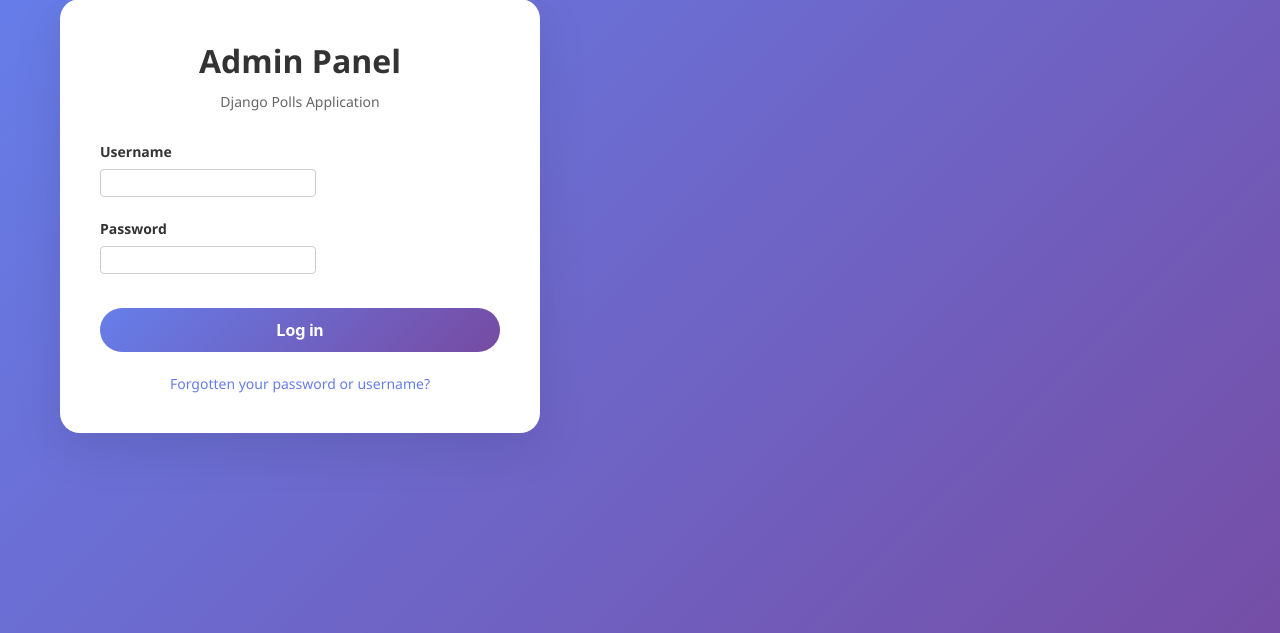
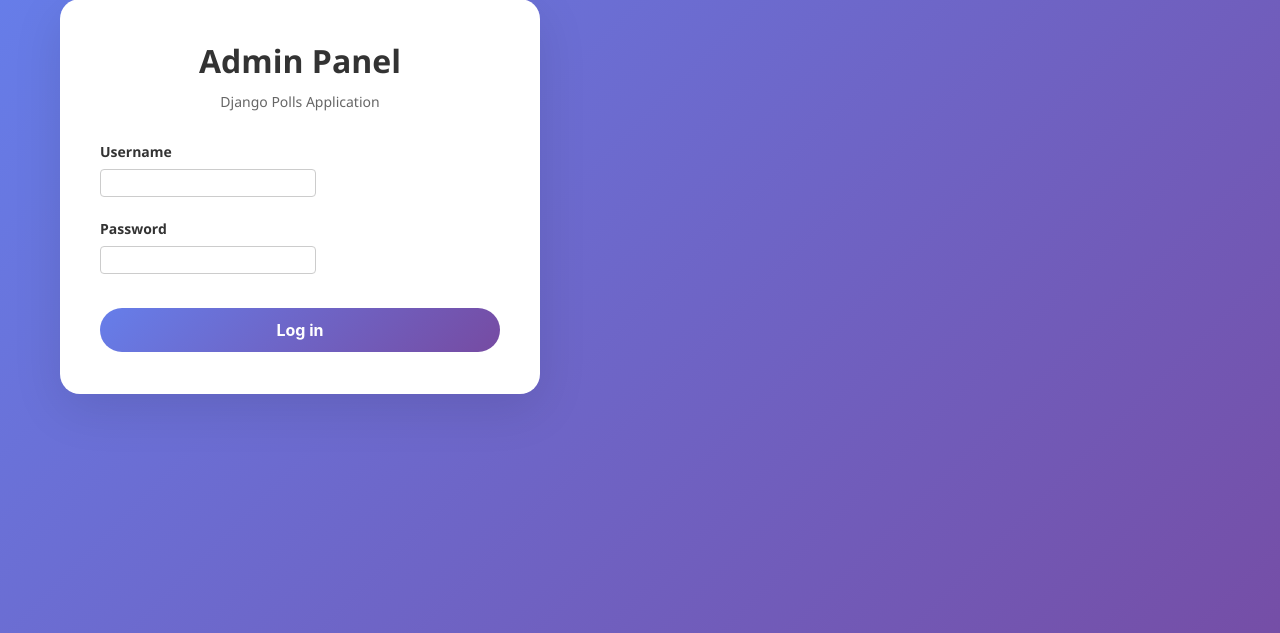
Before and after one commit to hvp2015/swe1-app, a Django app: template templates/admin/login.html in a window 1280 px wide. Shown: the part 41-674 px from the top of the page. Run offline with Django 4.2, Linux system fonts and the light colour scheme; the template is opened without the code that fills it, so the values that code supplies are empty, except form fields; tables that the repository leaves empty hold one stand-in row (values such as "Sample post"); form fields are guessed from the names that the template uses.

Commit message:
Fix admin login template password reset link

```diff
--- a/templates/admin/login.html
+++ b/templates/admin/login.html
@@ -174,9 +174,5 @@
 
         <input type="hidden" name="next" value="{{ next }}">
     </form>
-
-    <div class="password-reset-link">
-        <a href="{% url 'admin_password_reset' %}">{% trans 'Forgotten your password or username?' %}</a>
-    </div>
 </div>
 {% endblock %}
```
